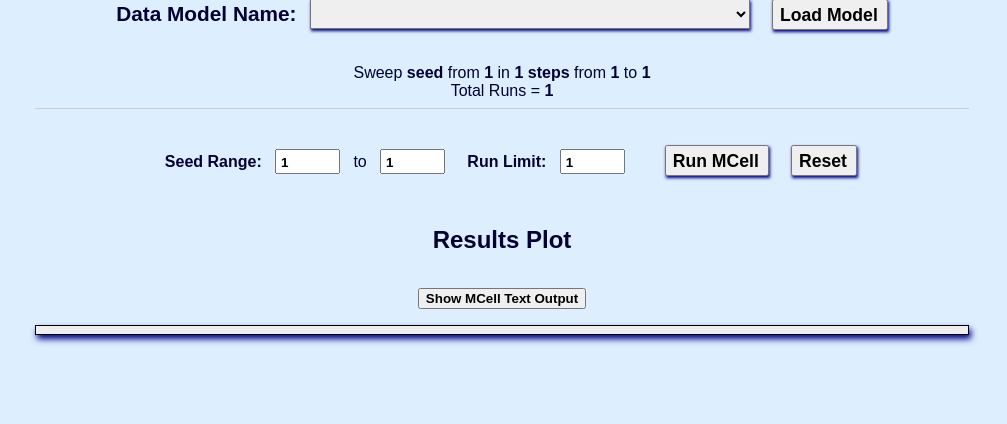
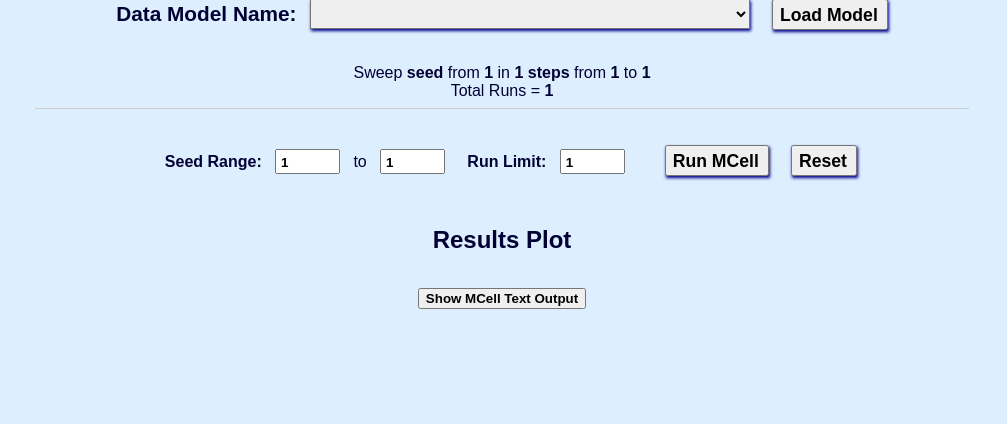
Before and after one commit to mcellteam/mcell_web, a PHP site: page /run_mcell/run_mcell_dm.php in a window 1280 px wide. Shown: the part 109-533 px from the top of the page, without its empty margins (138-1145 px from the left). Run offline with PHP 8.4, Linux system fonts and the light colour scheme; data that the repository does not hold is empty.

Commit message:
Set default MCell output back to hidden.

```diff
--- a/run_mcell/run_mcell_dm.php
+++ b/run_mcell/run_mcell_dm.php
@@ -499,7 +499,7 @@
 
 <br/><button id="show_hide_control" onclick="toggle_mcell_output()"><b>Show MCell Text Output</b></button>
 
-<center id="mcellout" class="visible"><table><tr><td><pre><?php echo $output; ?></pre></td></tr></table></center>
+<center id="mcellout" class="hidden"><table><tr><td><pre><?php echo $output; ?></pre></td></tr></table></center>
 
 </center>
 
```
